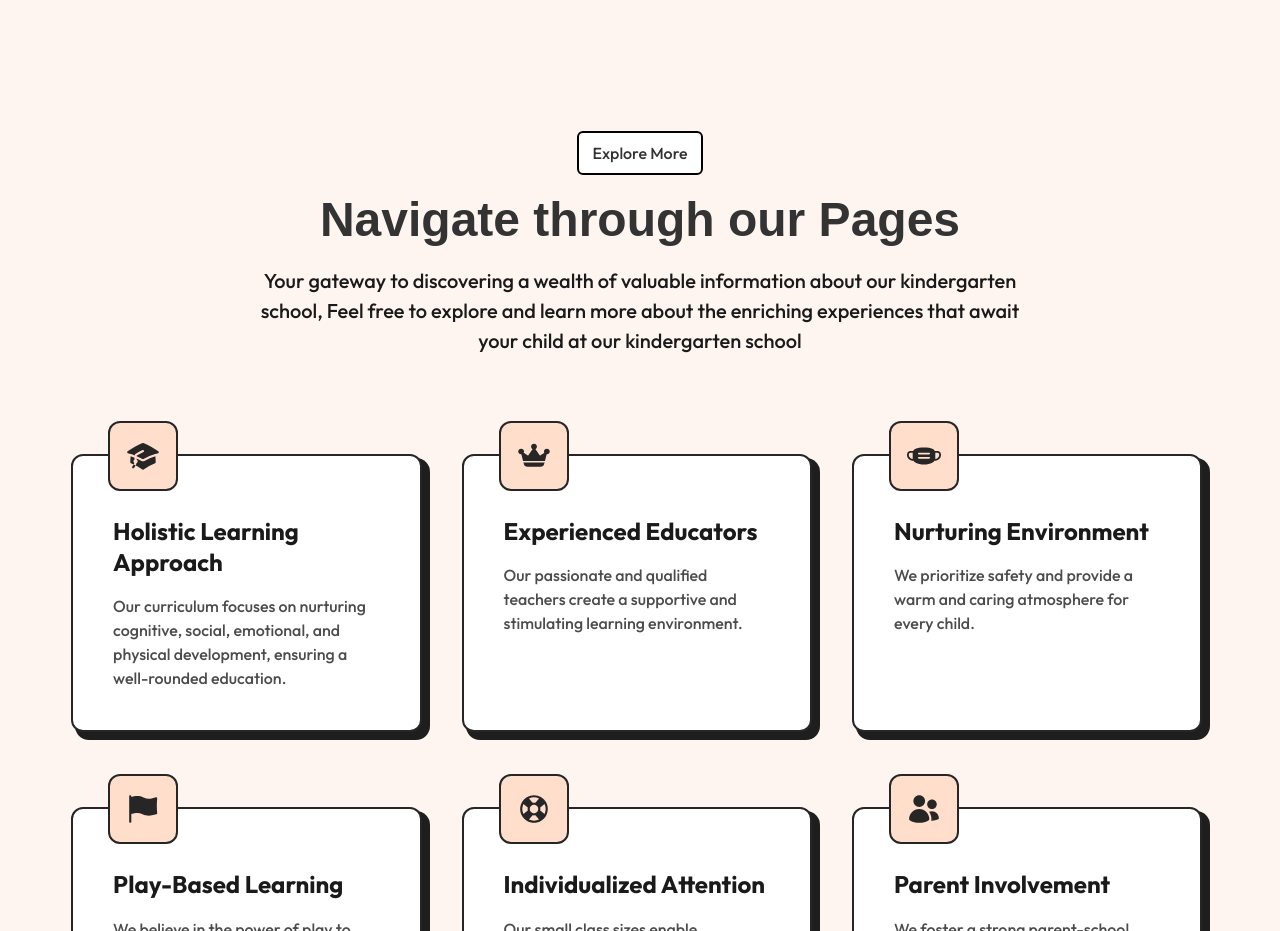
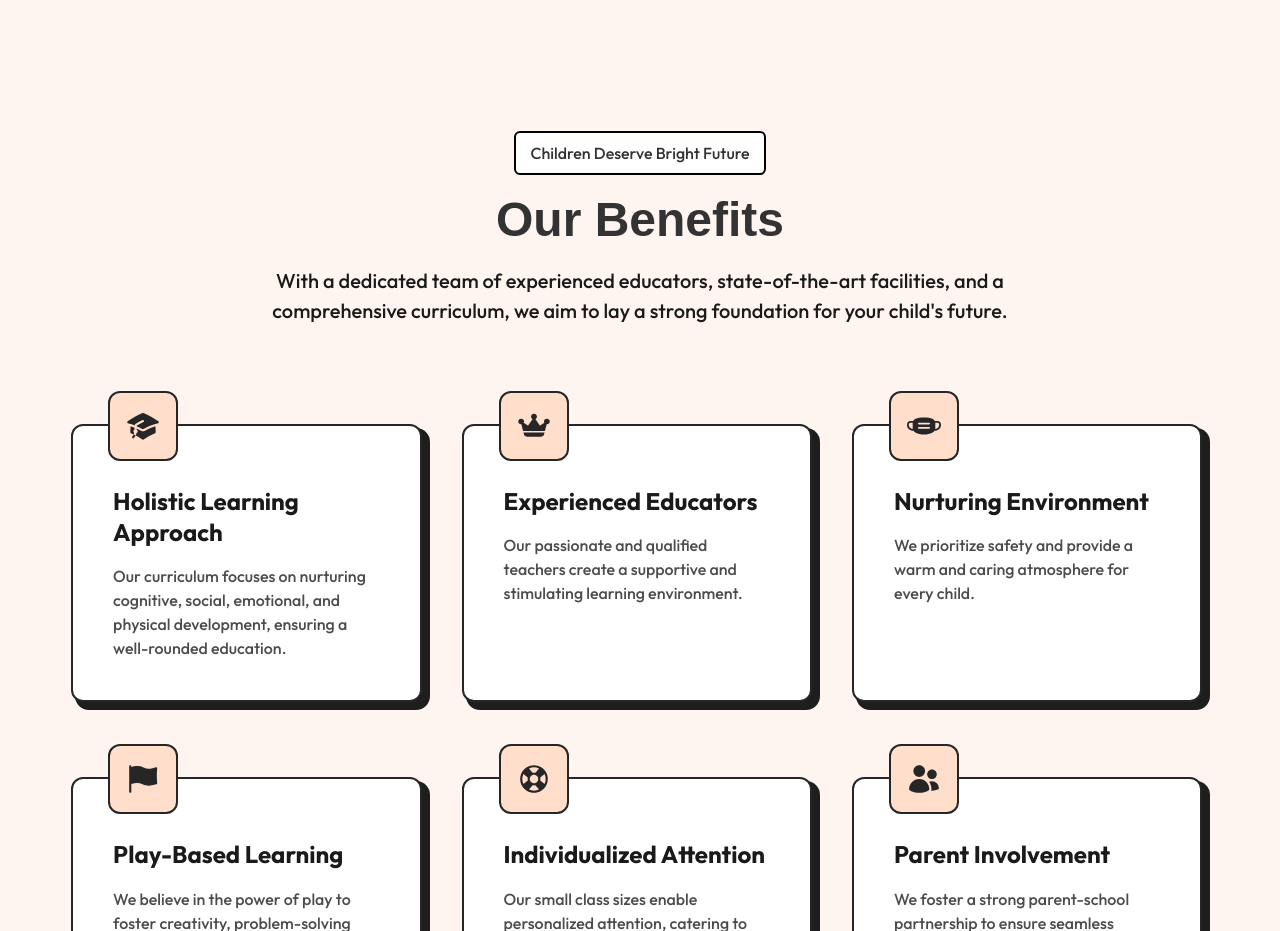
Before and after one commit to alaa-assas/Task2, a React (Vite) app: page / in a window 1280 px wide. Shown: the part 802-1733 px from the top of the page. Built offline with nearby package versions, Linux system fonts and the light colour scheme.

Commit message:
change some hover

```diff
--- a/src/components/BenefitCardComponent/BenefitCardComponent.css
+++ b/src/components/BenefitCardComponent/BenefitCardComponent.css
@@ -15,7 +15,7 @@
 }
 
 .benfit-card:hover{
-    transform: translateY(-8px) !important;
+    box-shadow: 6px 6px 0px 2px var(--orange70);
 }
 
 .benfit-card .icon{
@@ -66,4 +66,8 @@
     .benfit-card h4{
         font-size: 22px;
     }
+
+    .benfit-card:hover{
+        box-shadow: 4px 4px 0px 1px var(--orange70);
+    }
 }
--- a/src/components/BenefitsComponent/BenefitsComponent.jsx
+++ b/src/components/BenefitsComponent/BenefitsComponent.jsx
@@ -7,10 +7,10 @@ const BenefitsComponent = () => {
   return (
     <section className="px-168 mb-200">
     <TitleComponent
-      flag={"Explore More"}
-      heading={"Navigate through our Pages"}
+      flag={"Children Deserve Bright Future"}
+      heading={"Our Benefits"}
       desc={
-        "Your gateway to discovering a wealth of valuable information about our kindergarten school, Feel free to explore and learn more about the enriching experiences that await your child at our kindergarten school"
+        "With a dedicated team of experienced educators, state-of-the-art facilities, and a comprehensive curriculum, we aim to lay a strong foundation for your child's future."
       }
     />
     <div className="benefit-cards" >
--- a/src/components/FAQCardComponent/FAQCardComponent.css
+++ b/src/components/FAQCardComponent/FAQCardComponent.css
@@ -75,4 +75,8 @@
     .faq-card p{
         padding-bottom: 24px;
     }
+
+    .faq-card:hover{
+        box-shadow: 4px 4px 0px 1px var(--orange70);
+    }
 }
--- a/src/components/HeroComponent/HeroComponent.jsx
+++ b/src/components/HeroComponent/HeroComponent.jsx
@@ -4,7 +4,7 @@ import StatisticsComponent from '../StatisticsComponent/StatisticsComponent'
 
 const HeroComponent = ({image, data,statistics}) => {
   return (
-    <section className="hero px-168 mb-200" data-aos="fade-up">
+    <section className="hero px-168 mb-200" data-aos="zoom-in">
       <div  className='left-side'>
         <img src={image} alt="image"/>
       </div>
--- a/src/components/NavigatePageCardComponent/NavigatePageCardComponent.css
+++ b/src/components/NavigatePageCardComponent/NavigatePageCardComponent.css
@@ -9,6 +9,12 @@
     border-radius: 12px;
     text-align: center;
     background-color: var(--white-color);
+    transition: all 0.3s ease-in-out;
+}
+
+.navigate-card:hover{
+    transform: translateY(-8px);
+    box-shadow: 6px 6px 0px 2px var(--orange70);
 }
 
 .navigate-card .line{
@@ -33,6 +39,12 @@
     border-radius: 10px;
     text-decoration: none;
     color: var(--grey20);
+    transition: all 0.3s ease-in-out;
+}
+
+.navigate-card a:hover{
+    box-shadow: 6px 6px 0px 2px var(--orange70);
+    transform: translateY(-8px);
 }
 
 @media (max-width: 1919px) {
@@ -78,4 +90,9 @@
     .navigate-card span{
         font-size: 16px;
     }
+
+    .navigate-card:hover,
+    .navigate-card a:hover{
+        box-shadow: 4px 4px 0px 1px var(--orange70);
+    }
 }
```
